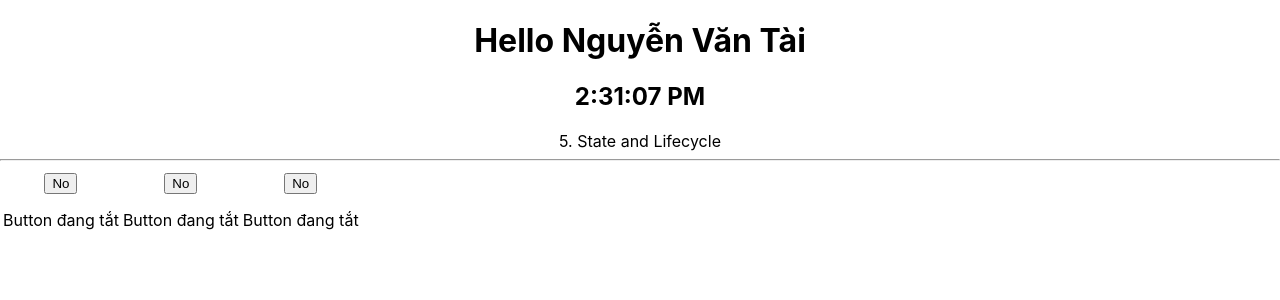
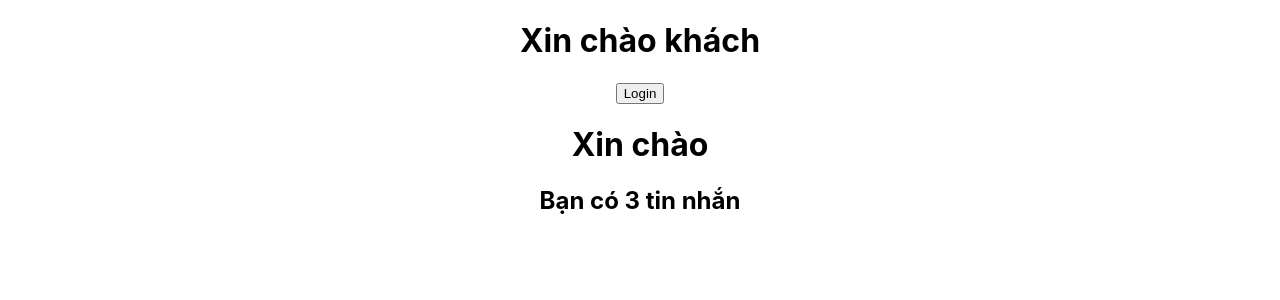
Before and after one commit to supertai22298/return-react, a React (Create React App) app: page / in a window 1280 px wide. Shown: the top 300 px of the page. Built offline with nearby package versions, Linux system fonts and the light colour scheme.

Commit message:
7. Conditional Rendering

```diff
--- a/src/5.StateAndLifecycle/Clock.js
+++ /dev/null
@@ -1,33 +0,0 @@
-import React from 'react';
-
-export default class Clock extends React.Component {
-  constructor(props) {
-    super(props)
-    this.state = {
-      date: new Date(),
-      'name': 'Nguyễn Văn Tài'
-    }
-  }
-  stick() {
-    this.setState({
-      date: new Date()
-    })
-  }
-  componentDidMount() {
-    this.timerID = setInterval(
-      () => this.stick(),
-      1000
-    )
-  }
-  componentWillUnmount() {
-    clearInterval(this.timerID)
-  }
-  render() {
-    return (
-      <div>
-        <h1>Hello {this.state.name}</h1>
-        <h2>{this.state.date.toLocaleTimeString()}</h2>
-      </div>
-    )
-  }
-}
--- a/src/6.HandleEvent/Toggle.js
+++ /dev/null
@@ -1,68 +0,0 @@
-import React from "react";
-
-export default class Toggle extends React.Component {
-  constructor(props) {
-    super(props);
-    this.state = {
-      isToggleOn: false
-    };
-    this.handleClick = this.handleClick.bind(this);
-  }
-  handleClick(e) {
-    this.setState({
-      isToggleOn: !this.state.isToggleOn
-    });
-  }
-  handleClick2(e) {
-    this.setState({
-      isToggleOn: !this.state.isToggleOn
-    });
-  }
-  handleClick3 = e => {
-    this.setState({
-      isToggleOn: !this.state.isToggleOn
-    });
-  };
-  render() {
-    return (
-      <div>
-        <table>
-          <tbody>
-            <tr>
-              <td>
-                <button onClick={this.handleClick}>
-                  {this.state.isToggleOn ? "Yes" : "No"}
-                </button>
-                <p>
-                  {this.state.isToggleOn
-                    ? "Button đang bật"
-                    : "Button đang tắt"}
-                </p>
-              </td>
-              <td>
-                <button onClick={this.handleClick2.bind(this)}>
-                  {this.state.isToggleOn ? "Yes" : "No"}
-                </button>
-                <p>
-                  {this.state.isToggleOn
-                    ? "Button đang bật"
-                    : "Button đang tắt"}
-                </p>
-              </td>
-              <td>
-                <button onClick={e => this.handleClick3(e)}>
-                  {this.state.isToggleOn ? "Yes" : "No"}
-                </button>
-                <p>
-                  {this.state.isToggleOn
-                    ? "Button đang bật"
-                    : "Button đang tắt"}
-                </p>
-              </td>
-            </tr>
-          </tbody>
-        </table>
-      </div>
-    );
-  }
-}
--- /dev/null
+++ b/src/7.ConditionalRendering/Greeting.js
@@ -0,0 +1,12 @@
+import React from 'react'
+
+function UserGreeting(props) {
+  return <h1>Xin chào user</h1>
+}
+function GuestGreeting(props) {
+  return <h1>Xin chào khách</h1>
+}
+
+export default function Greeting(props) {
+  return props.isLoggedIn ? <UserGreeting/> : <GuestGreeting/>
+}
--- /dev/null
+++ b/src/7.ConditionalRendering/LoginControl.js
@@ -0,0 +1,43 @@
+import React, { Component } from "react";
+import Greeting from "./Greeting";
+function LoginButton(props) {
+  return <button onClick={props.onClick}>Login</button>;
+}
+function LogoutButton(props) {
+  return <button onClick={props.onClick}>Logout</button>;
+}
+export default class LoginControl extends Component {
+  constructor(props) {
+    super(props);
+    this.state = {
+      isLoggedIn: false
+    };
+    this.handleLoginClick = this.handleLoginClick.bind(this);
+    this.handleLogoutClick = this.handleLogoutClick.bind(this);
+  }
+  handleLogoutClick = e => {
+    this.setState({
+      isLoggedIn: false
+    });
+  };
+  handleLoginClick = e => {
+    this.setState({
+      isLoggedIn: true
+    });
+  };
+  render() {
+    const isLoggedIn = this.state.isLoggedIn;
+    let button;
+    button = isLoggedIn ? (
+      <LogoutButton onClick={this.handleLogoutClick} />
+    ) : (
+      <LoginButton onClick={this.handleLoginClick} />
+    );
+    return (
+      <div>
+        <Greeting isLoggedIn={this.state.isLoggedIn}></Greeting>
+        {button}
+      </div>
+    );
+  }
+}
--- /dev/null
+++ b/src/7.ConditionalRendering/Mailbox.js
@@ -0,0 +1,13 @@
+import React from 'react'
+
+export default function Mailbox(props) {
+  const unreadMessages = props.unreadMessages
+  return (
+    <div>
+      <h1>Xin chào</h1>
+      {
+        unreadMessages.length === 0 || <h2>Bạn có {unreadMessages.length} tin nhắn</h2>
+      }
+    </div>
+  )
+}
--- a/src/App.js
+++ b/src/App.js
@@ -1,13 +1,13 @@
 import React from 'react';
+import LoginControl from './7.ConditionalRendering/LoginControl';
+import Mailbox from './7.ConditionalRendering/Mailbox';
 import './App.css';
-import Clock from './5.StateAndLifecycle/Clock'
-import Toggle from './6.HandleEvent/Toggle'
 function App() {
+  const messages = ['tai ơi', 'cái chi rứa', 'con ku']
   return (
     <div className="App">
-      <Clock/>5. State and Lifecycle
-      <hr/>
-      <Toggle/>
+      <LoginControl/>
+      <Mailbox unreadMessages={messages}/>
     </div>
   );
 }
```
